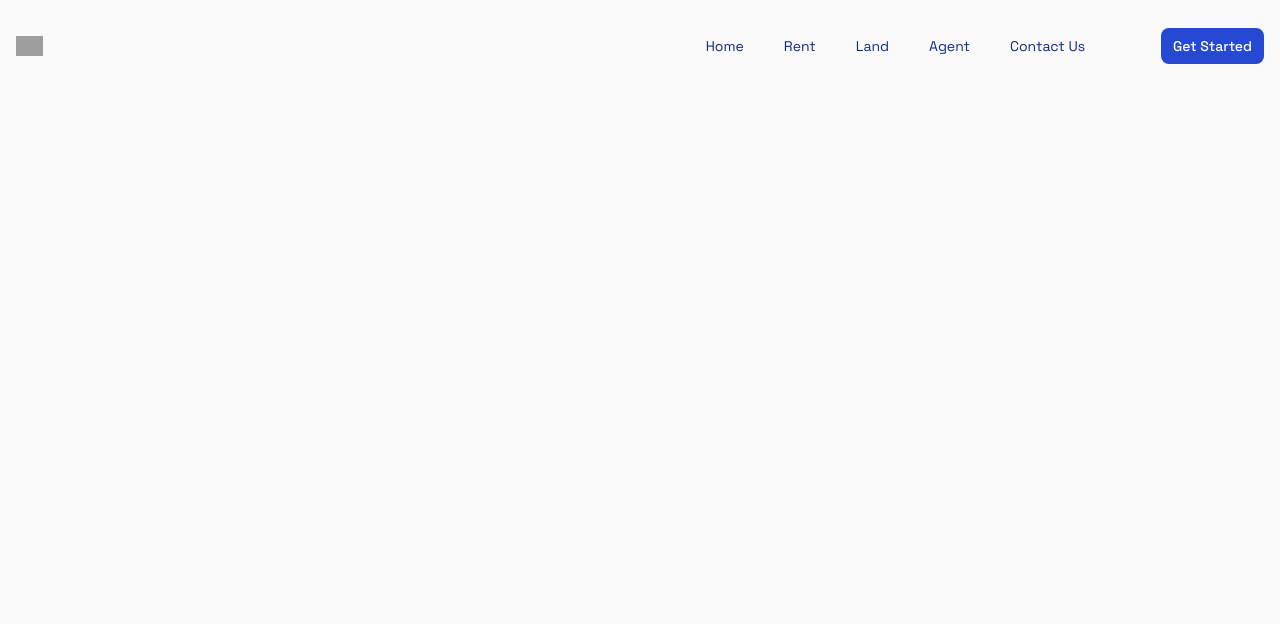
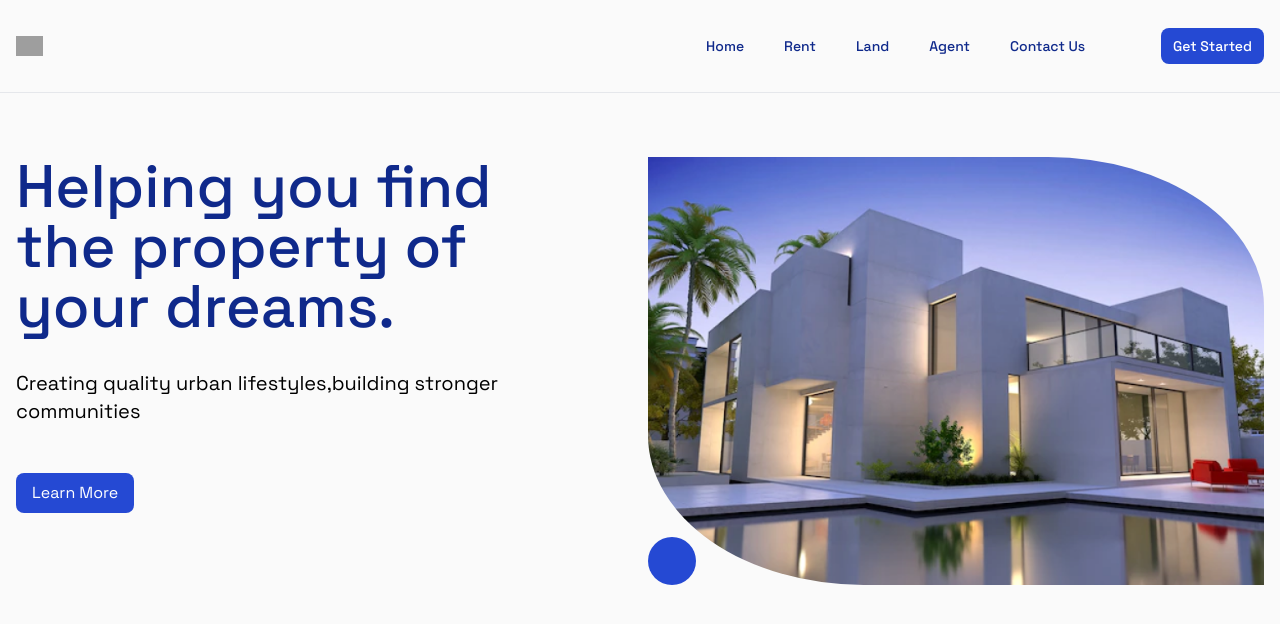
Before and after one commit to james-muriithi/dees-estates, a Vue app: page / in a window 1280 px wide. Shown: the top 624 px of the page. Built offline with nearby package versions, Linux system fonts and the light colour scheme; grey boxes are pictures that could not be loaded.

Commit message:
added banner section

```diff
--- a/index.html
+++ b/index.html
@@ -9,7 +9,7 @@
   <link href="https://fonts.googleapis.com/css2?family=Space+Grotesk:wght@300;400;500;600;700&display=swap"
     rel="stylesheet">
   <meta name="viewport" content="width=device-width, initial-scale=1.0" />
-  <title>Vite App</title>
+  <title>Dee's Estate</title>
 </head>
 
 <body>
--- /dev/null
+++ b/src/components/ActionButton.vue
@@ -0,0 +1,13 @@
+<template>
+  <button class="bg-secondary text-light rounded-lg py-2 px-3">
+    <slot>
+        Get Started
+    </slot>
+  </button>
+</template>
+
+<script>
+export default {
+  name: "ActionButton",
+};
+</script>
--- /dev/null
+++ b/src/components/Banner.vue
@@ -0,0 +1,51 @@
+<template>
+  <section class="banner container h-5/6 mx-auto">
+    <div class="grid grid-cols-1 md:grid-cols-2 gap-4 pt-16">
+      <div class="order-2 md:order-1 md:pr-7">
+        <h1 class="text-4xl lg:text-6xl font-medium text-primary">
+          Helping you find the property of your dreams.
+        </h1>
+        <p class="py-8 text-xl">
+            Creating quality urban lifestyles,building stronger communities
+        </p>
+
+        <div class="flex pt-4">
+            <ActionButton class="px-4">
+                Learn More
+            </ActionButton>
+        </div>
+      </div>
+      <div class="md:order-2 mb-6 md:mb-0">
+        <div class="relative">
+          <div class="banner-property">
+            <img
+              src="@/assets/images/banner-property.png"
+              class="object-fit rounded-tr-50 rounded-bl-50"
+              alt="property"
+            />
+            <div class="bg-secondary p-6 absolute rounded-full dot hidden md:block"></div>
+          </div>
+        </div>
+      </div>
+    </div>
+  </section>
+</template>
+
+<script>
+export default {
+  name: "Banner",
+};
+</script>
+
+<style scoped>
+.rounded-tr-50 {
+  border-top-right-radius: 35%;
+}
+.rounded-bl-50 {
+    border-bottom-left-radius: 35%;
+}
+.dot {
+    bottom: 0;
+    left: 0;
+}
+</style>
--- a/src/components/Navbar.vue
+++ b/src/components/Navbar.vue
@@ -17,11 +17,11 @@
           <li
             v-for="({ title, routeName }, index) in navItems"
             :key="index"
-            class="flex"
+            class="flex font-normal"
           >
             <router-link
               :to="{ name: routeName }"
-              active-class="text-primary font-bold"
+              active-class="text-primary font-medium"
               exact
               class="
                 block
@@ -30,7 +30,6 @@
                 pl-3
                 text-dark
                 rounded
-                font-normal
                 md:bg-transparent md:px-1 md:py-0
                 my-auto
               "
@@ -41,9 +40,7 @@
           </li>
 
           <li class="md:pl-10">
-            <button class="bg-secondary text-light rounded-lg py-2 px-3">
-              Get Started
-            </button>
+            <ActionButton />
           </li>
         </ul>
       </div>
--- a/src/index.css
+++ b/src/index.css
@@ -5,6 +5,9 @@
 @layer components {
 body,
 html{
-    @apply bg-white;
+    @apply bg-white h-full;
+}
+#app{
+    @apply h-full
 }
 }
--- a/src/main.js
+++ b/src/main.js
@@ -1,9 +1,15 @@
 import { createApp } from 'vue'
 import App from './App.vue';
 import router from './router';
+
+import ActionButton from "@/components/ActionButton.vue";
+
 import './index.css';
 
 const app = createApp(App)
+
 app.use(router);
 
+app.component('ActionButton', ActionButton)
+
 app.mount('#app')
--- a/src/views/Home.vue
+++ b/src/views/Home.vue
@@ -1,5 +1,12 @@
 <template>
-    <div class="container mx-auto lg:container-fluid">
+  <hr />
+  <Banner class="px-2 sm:px-4" />
+</template>
 
-    </div>
-</template>
+<script>
+import Banner from "../components/Banner.vue";
+export default {
+  components: { Banner },
+  name: "Home",
+};
+</script>
```
Also changed, not shown: src/assets/images/banner-property.png (added).
